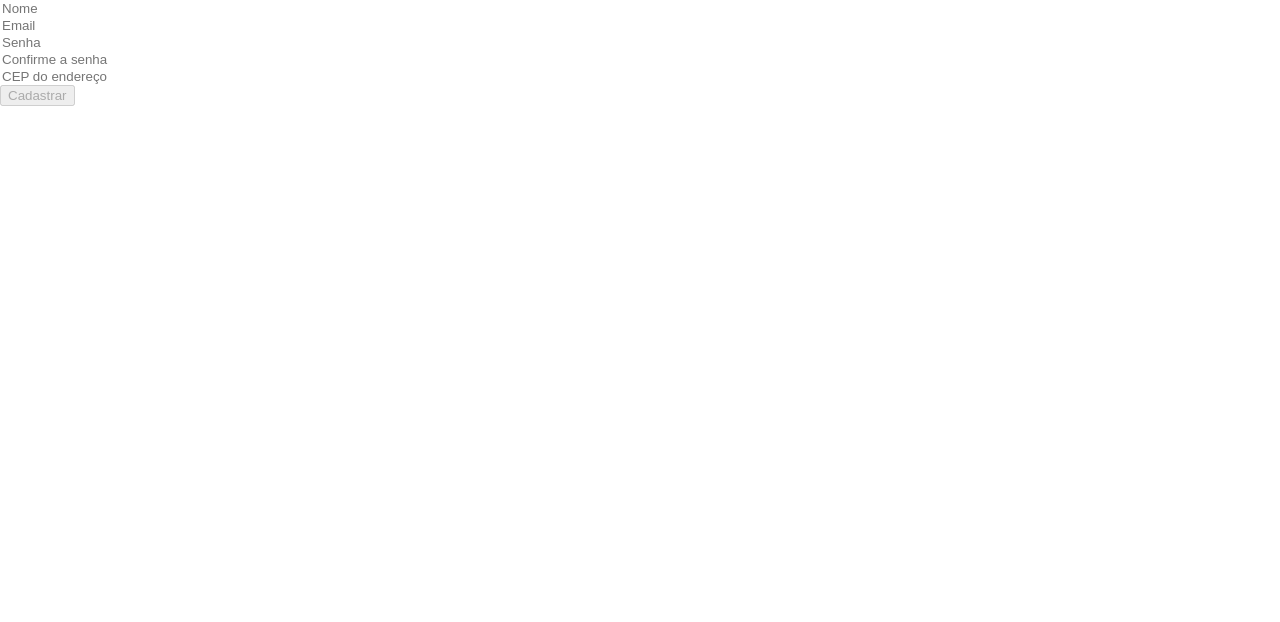
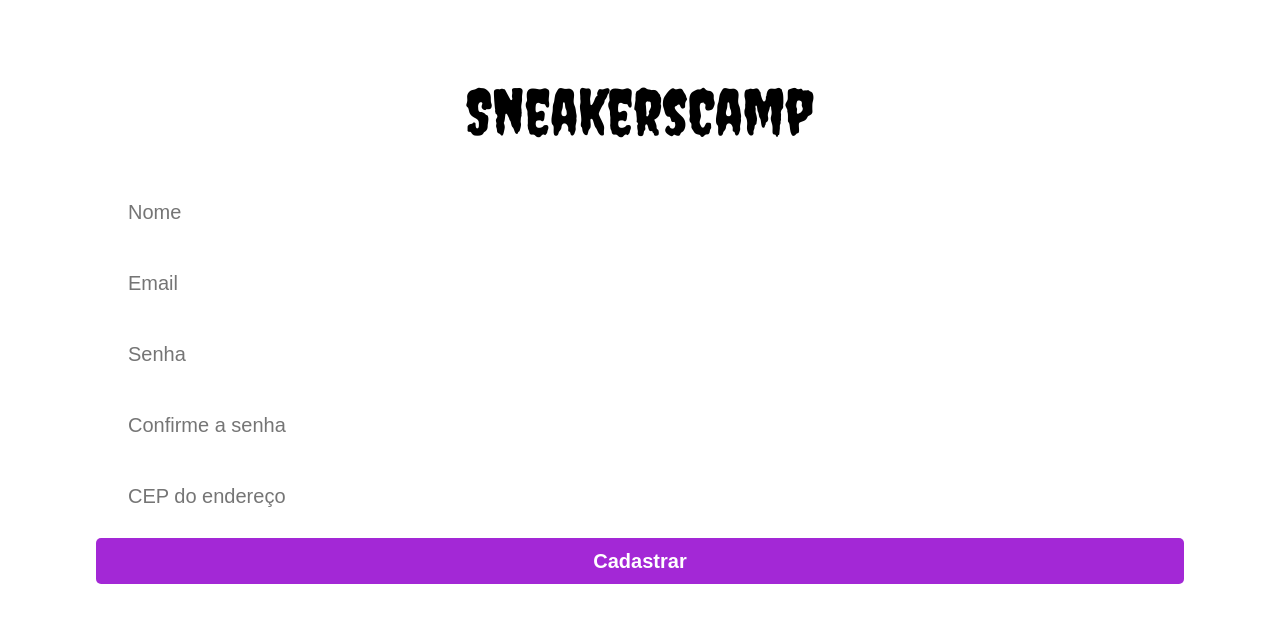
Before and after one commit to WalteirJulioAraujo/Projeto15-SneakersCamp, a React app: page /signup in a window 1280 px wide. Built offline with nearby package versions, Linux system fonts and the light colour scheme.

Commit message:
ajustando styled components

```diff
--- a/public/index.html
+++ b/public/index.html
@@ -1,5 +1,9 @@
 <!DOCTYPE html>
 <html lang="pt-br">
+
+  <link rel="preconnect" href="https://fonts.googleapis.com">
+  <link rel="preconnect" href="https://fonts.gstatic.com" crossorigin>
+  <link href="https://fonts.googleapis.com/css2?family=Creepster&display=swap" rel="stylesheet">
   <head>
     <meta charset="utf-8" />
     <meta name="viewport" content="width=device-width, initial-scale=1" />
--- a/src/components/SignUp.js
+++ b/src/components/SignUp.js
@@ -1,5 +1,5 @@
 import { useState } from "react";
-import styled from "styled-components";
+import { Logo, InputFields, SubmitButton } from "../styles/GeneralStyles";
 
 export default function SignUp() {
     const [ name, setName ] = useState("");
@@ -8,12 +8,17 @@
     const [ confirmPassword, setConfirmPassword ] = useState("");
     const [ cep, setCep ] = useState("");
     const [ disabled, setDisabled ] = useState(false);
-    function sendForms() {
 
+    function sendForms(e) {
+        e.preventDefault();
         return alert("teste");
     }
 
     return (
+        <>
+            <Logo>
+                SneakersCamp
+            </Logo>
             <InputFields>
                 <form onSubmit={sendForms}>
                     <input
@@ -56,19 +61,12 @@
                         disabled={disabled}
                         required
                     />
-                <button type="submit" disabled={true}>
+                    <SubmitButton type="submit" disabled={disabled}>
                         {" "}
                         Cadastrar{" "}
-                </button>
+                    </SubmitButton>
                 </form>
             </InputFields>
+        </>
     );
 }
-
-const InputFields = styled.div`
-    display: flex;
-    input {
-        display: block;
-        border: none;
-    }
-`;
--- /dev/null
+++ b/src/styles/GeneralStyles.js
@@ -0,0 +1,40 @@
+import styled from 'styled-components';
+
+export const Logo = styled.div`
+    font-family: 'Creepster', cursive;
+    font-size: 64px;
+    margin-top: 80px;
+    text-align: center;
+`;
+
+
+export const InputFields = styled.div`
+    width: 85%;
+    margin: 26px auto 0 auto;
+    input {
+        height: 58px;
+        width: 100%;
+        color: #000;
+        font-size: 20px;
+        margin-top: 13px;
+        border-radius: 5px;
+        border: none;
+        padding-left: 32px;
+    }
+`;
+
+export const SubmitButton = styled.button`
+    height: 46px;
+    width: 100%;
+    margin: 13px auto 0 auto;
+    font-size: 20px;
+    font-weight: bold;
+    color: #fff;
+    border-radius: 5px;
+    display: block;
+    border: none;
+    background-color: #a328d6;
+    :hover{
+        cursor: pointer;
+    }
+`;
```
Lines whose indentation alone changed are shown as unchanged.
